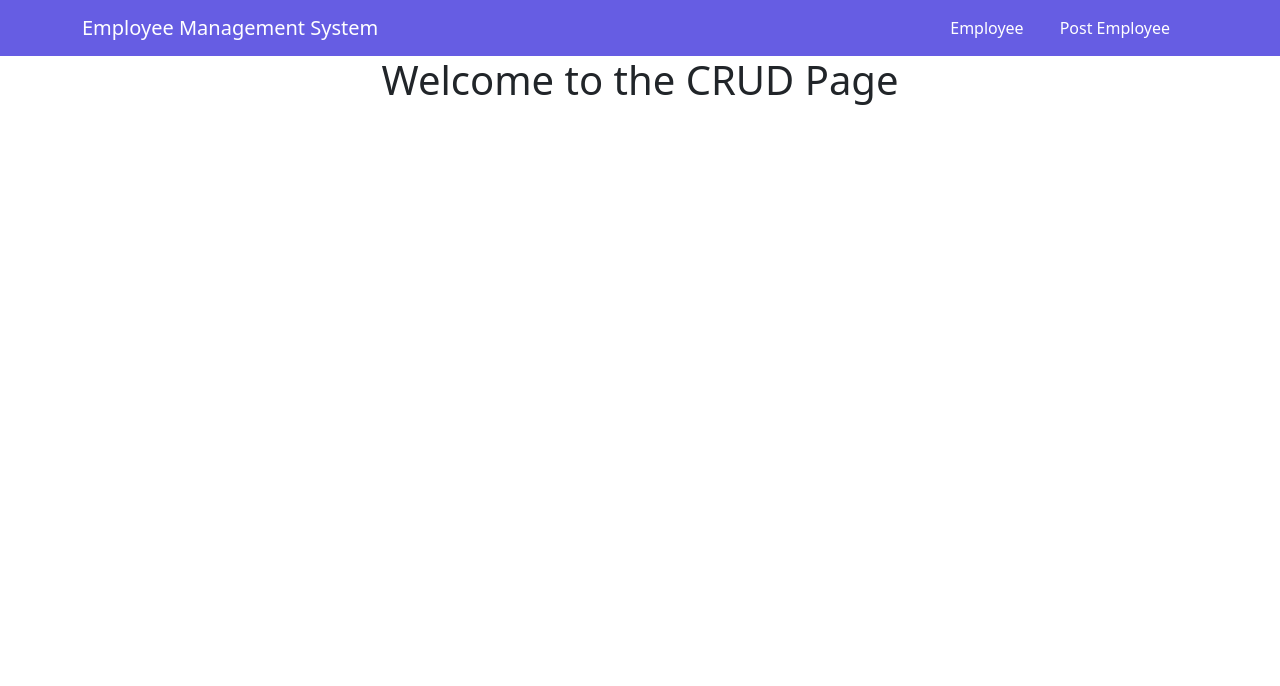
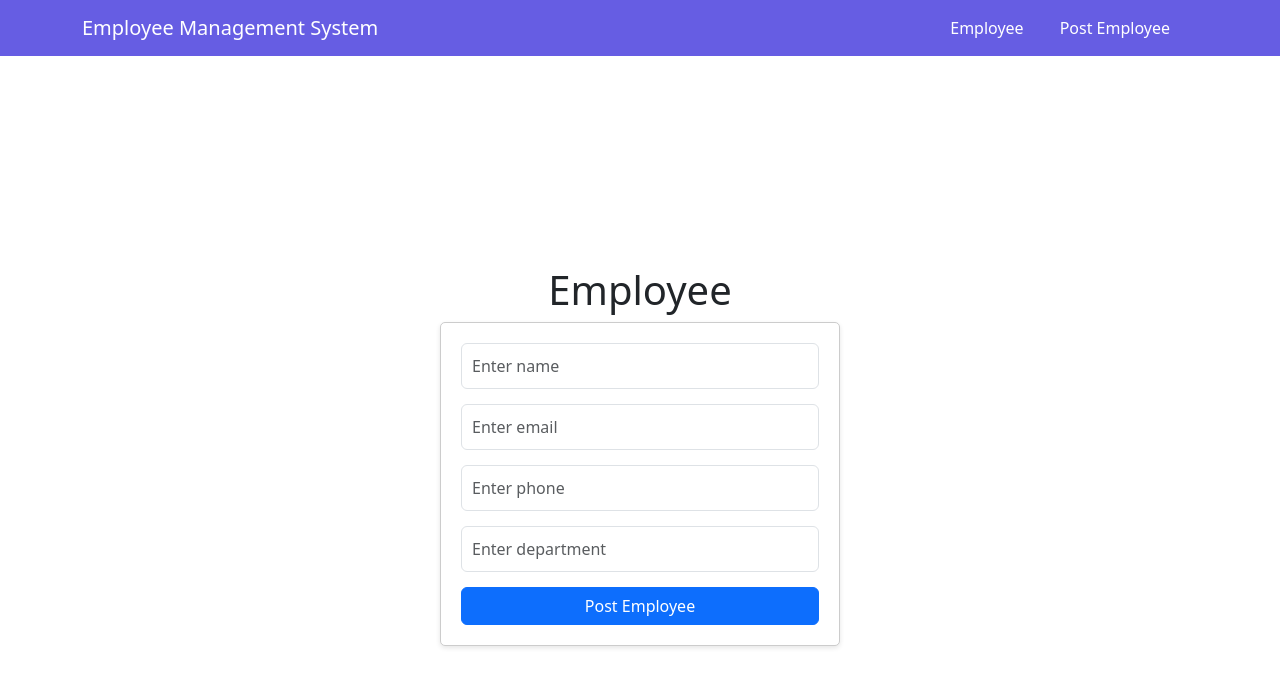
Before and after one commit to papuia13/EmployeeWeb, a React (Create React App) app: page /employee in a window 1280 px wide. Shown: the top 686 px of the page. Built offline with nearby package versions, Linux system fonts and the light colour scheme.

Commit message:
Creting Post employee Page

```diff
--- a/src/App.js
+++ b/src/App.js
@@ -3,8 +3,8 @@ import { Route, Routes } from 'react-router-dom';
 import './App.css';
 import Header from './pages/header/Header';
 import Dashboard from './pages/dashboard/dashboard';
-import Crud from './pages/dashboard/crud';
 import NoMatch from './pages/NoMatch/NoMatch';
+import PostUser from './pages/employee/PostUser';
 
 
 function App() {
@@ -13,7 +13,7 @@ function App() {
       <Header />
       <Routes>
         <Route path="/" element={<Dashboard />} />
-        <Route path='/employee' element={<Crud />} />
+        <Route path='/employee' element={<PostUser />} />
         <Route path="*" element={<NoMatch />} />
       </Routes>
     </>
--- /dev/null
+++ b/src/pages/employee/PostUser.css
@@ -0,0 +1,29 @@
+h1 {
+    font-size: 24px;
+    margin-bottom: 20px;
+    color: #333;
+}
+
+.center-form {
+    display: flex;
+    flex-direction: column;
+    justify-content: center;
+    align-items: center;
+    height: 100vh;
+}
+
+.center-form Form {
+    width: 100%;
+    max-width: 400px;
+    padding: 20px;
+    border: 1px solid #ccc;
+    background-color: #ffffff;
+    border-radius: 5px;
+    box-shadow: 0 2px 5px rgba(0, 0, 0, 0.1);
+    text-align: center;
+}
+
+.center-form Form .form-control {
+    margin-bottom: 15px;
+    padding: 10px;
+}
--- /dev/null
+++ b/src/pages/employee/PostUser.js
@@ -0,0 +1,97 @@
+import { useState } from "react"
+import './PostUser.css';
+import Form from "react-bootstrap/Form"
+import { Button } from "react-bootstrap";
+import { useNavigate } from "react-router-dom";
+
+const PostUser = () => {
+        const [formData, setUser] = useState(
+            {
+                name: '',
+                email: '',
+                phone: '',
+                department: ''
+            }
+        );
+
+        const navigate = useNavigate();
+
+        const handleInputChange = (event) => {
+            const { name, value } = event.target;
+            setUser({ ...formData, [name]: value });
+        }
+
+        const handleSubmit = async(e) =>{
+            e.preventDefault();
+            console.log(formData);
+            try {
+                 const response = await fetch('http://localhost:8080/api/employee', {
+                method: 'POST',
+                headers: {
+                    'Content-Type': 'application/json'
+                },
+                body: JSON.stringify(formData)
+            });
+
+            const data = await response.json();
+                console.log('Success:', data);
+                navigate('/'); // Redirect to the dashboard after successful submission
+
+
+            }catch (error) {
+                    console.error('Error:', error);
+            }
+        }
+        return (
+        <div className="center-form">
+            <h1>Employee</h1>
+                <Form onSubmit={handleSubmit}>
+                    <Form.Group controlID="formBasicName">
+                        <Form.Control
+                            type="text"
+                            name="name"
+                            placeholder="Enter name"
+                            value={formData.name}
+                            onChange={handleInputChange}
+                        />
+                    </Form.Group>
+
+                    <Form.Group controlID="formBasicName">
+                        <Form.Control
+                            type="email"
+                            name="email"
+                            placeholder="Enter email"
+                            value={formData.email}
+                            onChange={handleInputChange}
+                        />
+                    </Form.Group>
+
+                    <Form.Group controlID="formBasicName">
+                        <Form.Control
+                            type="text"
+                            name="phone"
+                            placeholder="Enter phone"
+                            value={formData.phone}
+                            onChange={handleInputChange}
+                        />
+                    </Form.Group>
+
+                    <Form.Group controlID="formBasicName">
+                        <Form.Control
+                            type="text"
+                            name="department"
+                            placeholder="Enter department"
+                            value={formData.department}
+                            onChange={handleInputChange}
+                        />
+                    </Form.Group>
+
+                    <Button variant="primary" type="submit" className="w-100">
+                        Post Employee
+                    </Button>
+                </Form>
+            </div>
+        )
+}
+
+export default PostUser;
```
